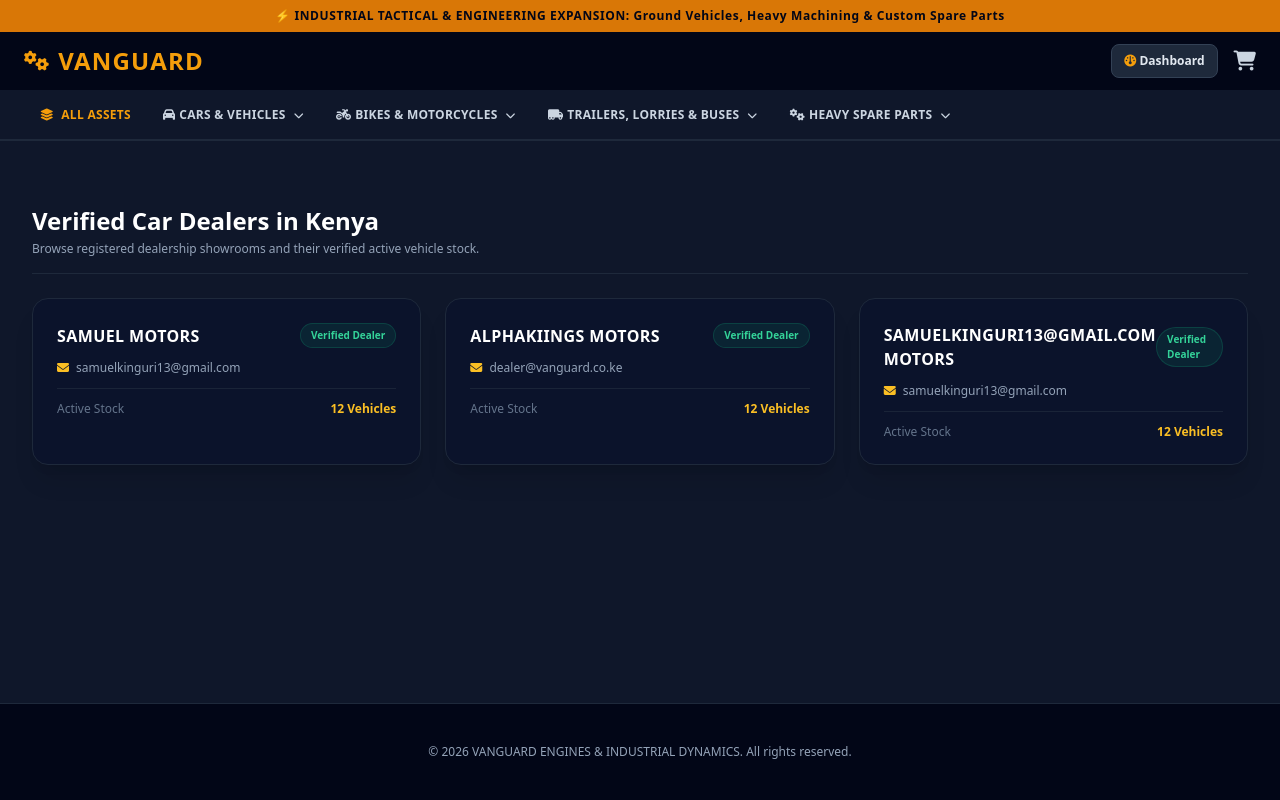
After one commit to samuelk-dot/blue-market, a Django app: page /dealers/ in a window 1280 px wide. The commit adds this page. Run offline with Django 5.2, Linux system fonts and the light colour scheme; data comes from the database, SQL or seed files in the repository; some libraries are stand-ins or nearby versions.

Commit message:
Implement Motofiti-style seller authentication and verified dealers directory

```diff
--- /dev/null
+++ b/store/templates/store/dealers.html
@@ -0,0 +1,26 @@
+{% extends 'store/base.html' %}
+
+{% block content %}
+<div class="max-w-7xl mx-auto px-4 py-8 space-y-6 text-slate-100">
+    <div class="border-b border-slate-800 pb-4">
+        <h1 class="text-2xl font-black text-white">Verified Car Dealers in Kenya</h1>
+        <p class="text-xs text-slate-400 mt-1">Browse registered dealership showrooms and their verified active vehicle stock.</p>
+    </div>
+
+    <div class="grid grid-cols-1 md:grid-cols-2 lg:grid-cols-3 gap-6">
+        {% for dealer in dealers %}
+            <div class="bg-[#0b132b] border border-slate-800 hover:border-amber-400/50 p-6 rounded-2xl shadow-xl transition space-y-3">
+                <div class="flex items-center justify-between">
+                    <h3 class="font-extrabold text-white text-base uppercase tracking-wide">{{ dealer.username }} Motors</h3>
+                    <span class="bg-emerald-500/10 text-emerald-400 text-[10px] font-bold px-2.5 py-1 rounded-full border border-emerald-500/20">Verified Dealer</span>
+                </div>
+                <p class="text-xs text-slate-400"><i class="fa-solid fa-envelope mr-1 text-amber-400"></i> {{ dealer.email|default:"dealer@vanguard.co.ke" }}</p>
+                <div class="pt-3 border-t border-slate-800/80 flex items-center justify-between text-xs">
+                    <span class="text-slate-500 font-medium">Active Stock</span>
+                    <span class="text-amber-400 font-bold">12 Vehicles</span>
+                </div>
+            </div>
+        {% endfor %}
+    </div>
+</div>
+{% endblock %}
--- a/store/urls.py
+++ b/store/urls.py
@@ -16,4 +16,6 @@ urlpatterns = [
     path('api/autocomplete/', views.product_autocomplete, name='product_autocomplete'),
     path('api/ai-ingest/', views.ai_universal_ingest, name='ai_universal_ingest'),
     path('delete-product/<int:product_id>/', views.delete_product, name='delete_product'),
+    path('dealers/', views.dealers_directory, name='dealers'),
+    path('logout/', views.logout_view, name='logout'),
 ]
--- a/store/views.py
+++ b/store/views.py
@@ -1,6 +1,10 @@
-from django.shortcuts import render, get_object_or_404, redirect
+from django.shortcuts import render, redirect, get_object_or_404
 from django.db.models import Q
 from django.http import JsonResponse
+from django.contrib.auth import login, logout, authenticate
+from django.contrib.auth.forms import UserCreationForm, AuthenticationForm
+from django.contrib.auth.decorators import login_required
+from django.contrib.auth.models import User
 from .models import Product
 
 def index(request):
@@ -64,6 +68,7 @@ def index(request):
         'current_category': str(category) if category else '',
     })
 
+@login_required(login_url='login')
 def vendor_dashboard(request):
     if request.method == 'POST' and 'add_product' in request.POST:
         # Build a rich description combining all the wizard details
@@ -123,10 +128,34 @@ def place_order(request):
     return redirect('index')
 
 def signup_view(request):
-    return render(request, 'store/signup.html')
+    if request.method == 'POST':
+        form = UserCreationForm(request.POST)
+        if form.is_valid():
+            user = form.save()
+            login(request, user)
+            return redirect('vendor_dashboard')
+    else:
+        form = UserCreationForm()
+    return render(request, 'store/signup.html', {'form': form})
 
 def login_view(request):
-    return render(request, 'store/login.html')
+    if request.method == 'POST':
+        form = AuthenticationForm(request, data=request.POST)
+        if form.is_valid():
+            user = form.get_user()
+            login(request, user)
+            return redirect('vendor_dashboard')
+    else:
+        form = AuthenticationForm()
+    return render(request, 'store/login.html', {'form': form})
+
+def logout_view(request):
+    logout(request)
+    return redirect('index')
+
+def dealers_directory(request):
+    dealers = User.objects.all()
+    return render(request, 'store/dealers.html', {'dealers': dealers})
 
 def search_products(request):
     query = request.GET.get('q', '')
```
Also changed, not shown: store/templates/store/signup.html (+24 -7 lines).
